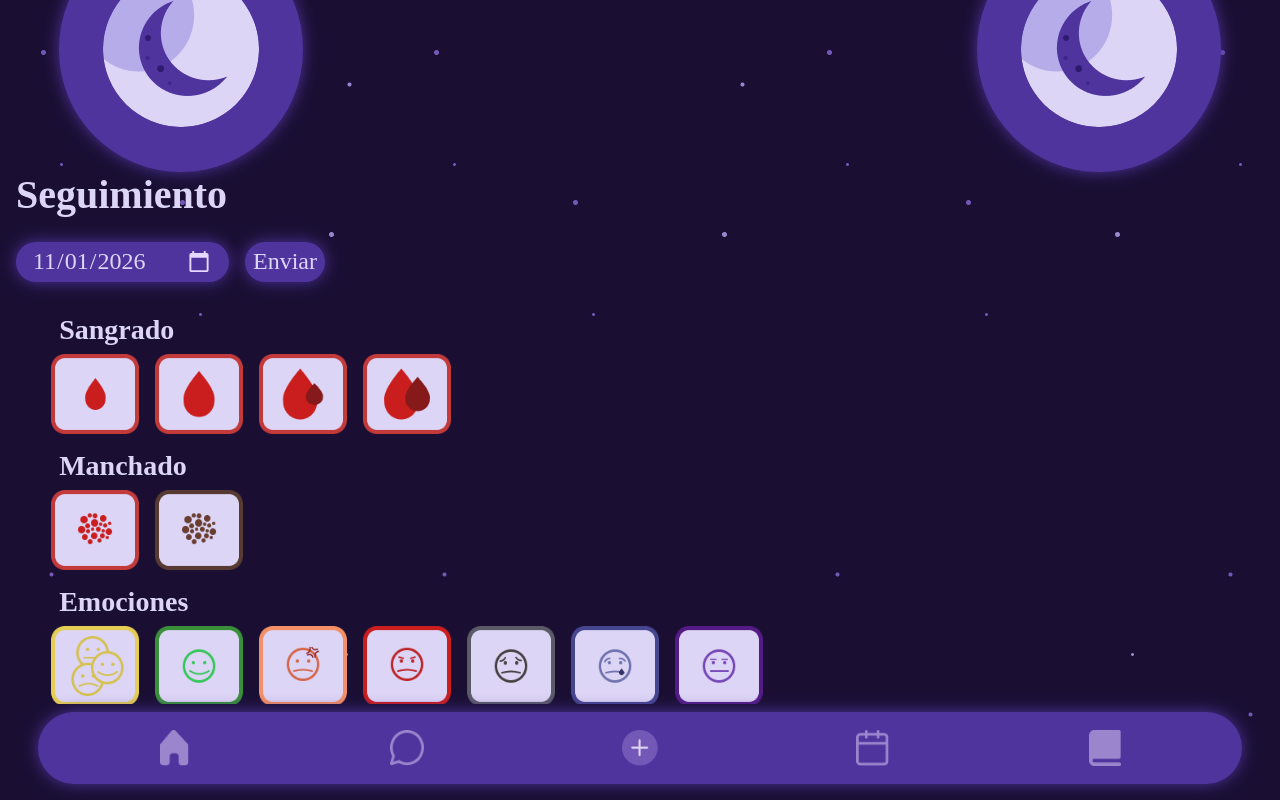
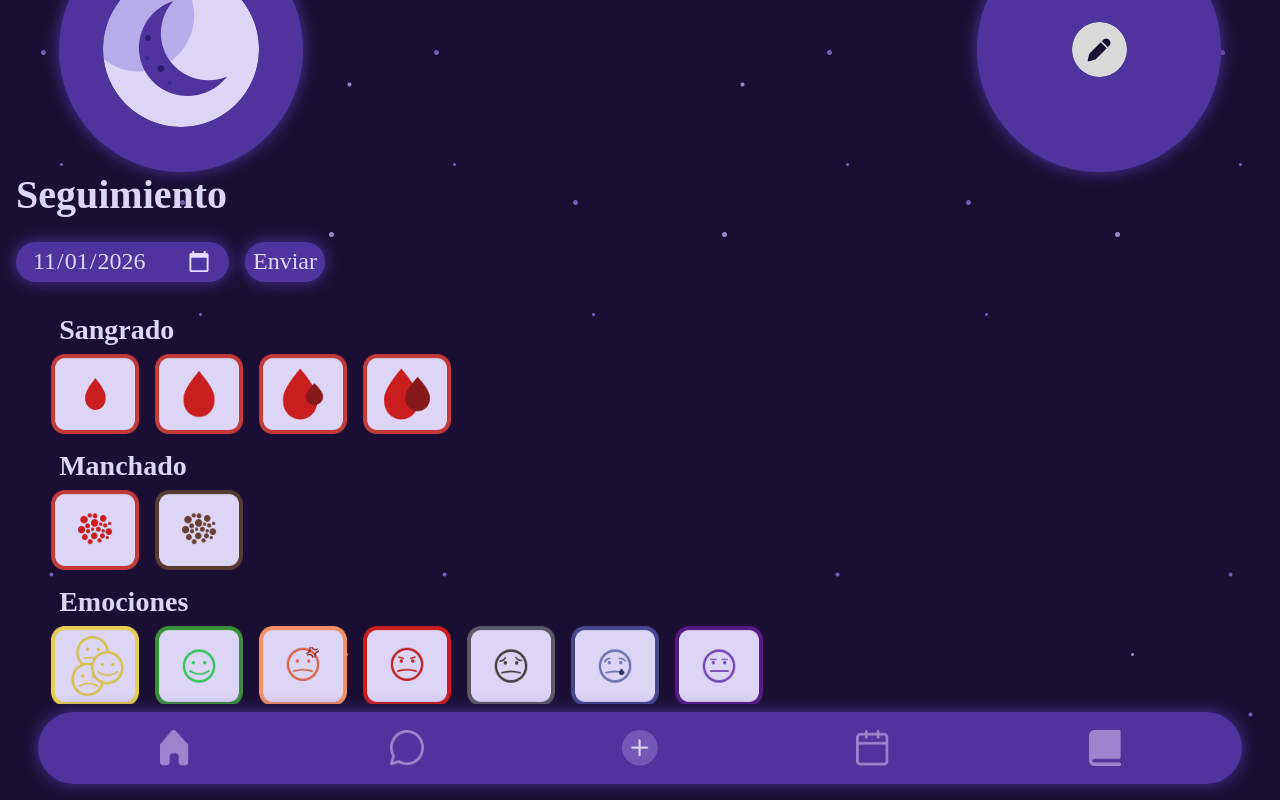
Before and after one commit to franciscadarling/Marea, a website: page registro/index.html in a window 1280 px wide. Drawn offline with Linux system fonts and the light colour scheme; no server answers; a web font is replaced by a local one.

Commit message:
faltaba registro fotito

```diff
--- a/registro/index.html
+++ b/registro/index.html
@@ -16,7 +16,7 @@
             <img class="imglogo" src="../Logo.png" alt="Logo">
         </div>
         <a href="../perfil/index.html" class="fotoPerfil">
-            <img class="imglogo" src="../Logo.png" alt="Logo">
+            <img id="fotito" class="imglogo" src="../editar.foto.png" alt="Logo">
         </a>
     </header>
 
```
